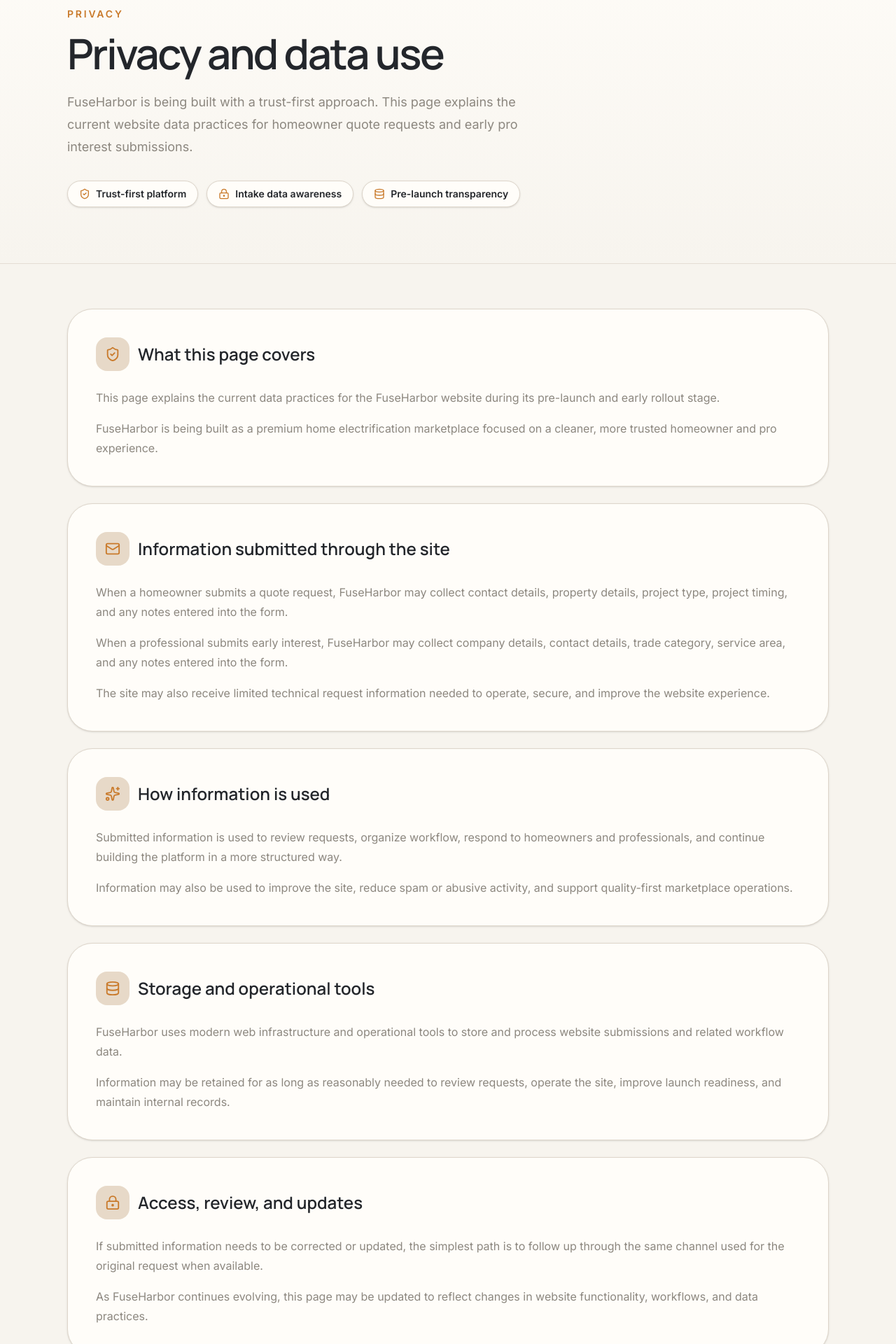
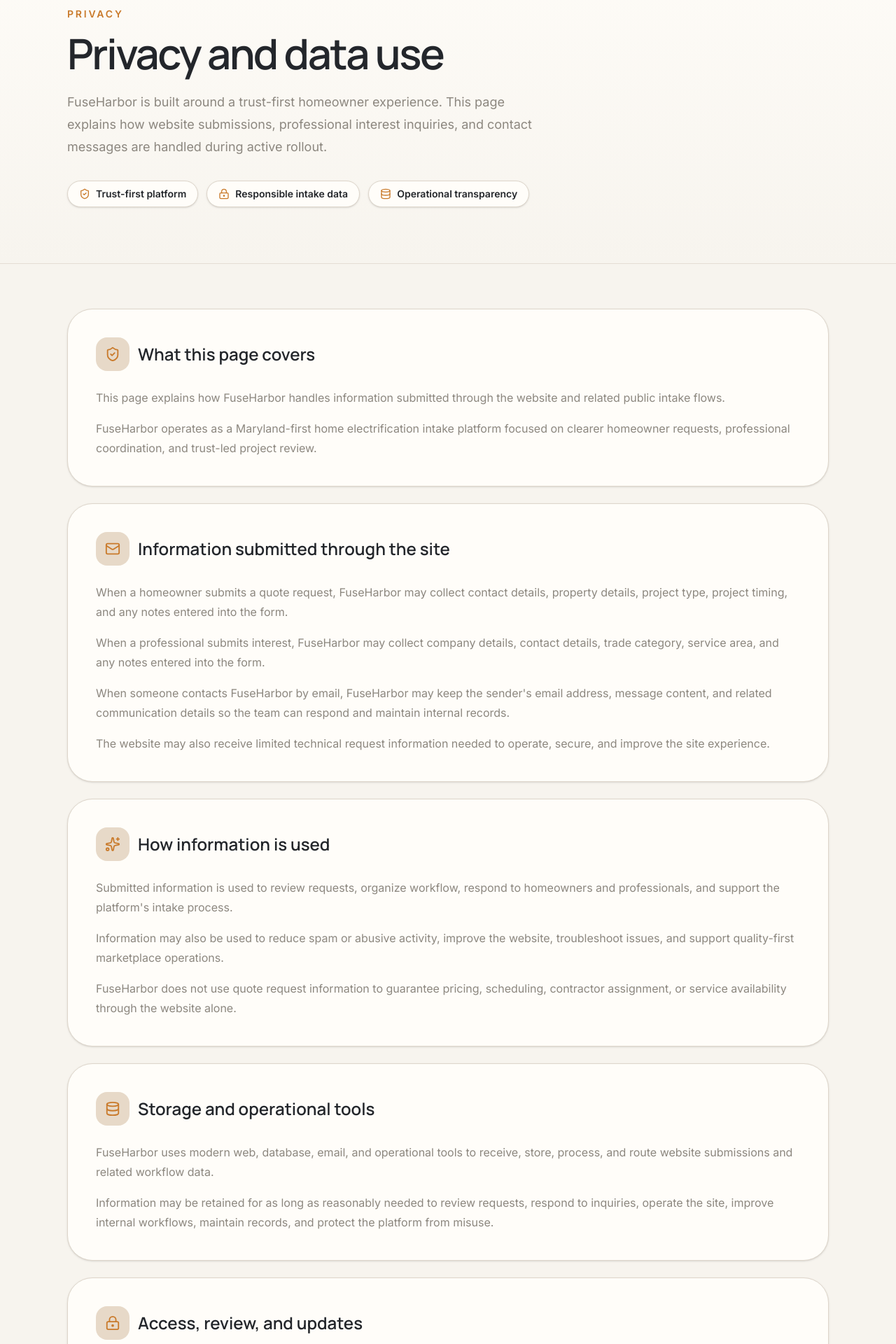
Before and after one commit to olayideibironke/fuseharbor-web, a Next.js app: page /privacy in a window 1280 px wide. Shown: the part 140-2060 px from the top of the page at 70% size. Built offline with nearby package versions, Linux system fonts and the light colour scheme; no server answers.

Commit message:
Polish FuseHarbor privacy page for active rollout

```diff
--- a/src/app/privacy/page.tsx
+++ b/src/app/privacy/page.tsx
@@ -1,4 +1,10 @@
-import { Database, LockKeyhole, Mail, ShieldCheck, Sparkles } from "lucide-react";
+import {
+  Database,
+  LockKeyhole,
+  Mail,
+  ShieldCheck,
+  Sparkles,
+} from "lucide-react";
 import { SiteFooter } from "@/components/site-footer";
 import { SiteHeader } from "@/components/site-header";
 
@@ -7,8 +13,8 @@
     title: "What this page covers",
     icon: ShieldCheck,
     body: [
-      "This page explains the current data practices for the FuseHarbor website during its pre-launch and early rollout stage.",
-      "FuseHarbor is being built as a premium home electrification marketplace focused on a cleaner, more trusted homeowner and pro experience.",
+      "This page explains how FuseHarbor handles information submitted through the website and related public intake flows.",
+      "FuseHarbor operates as a Maryland-first home electrification intake platform focused on clearer homeowner requests, professional coordination, and trust-led project review.",
     ],
   },
   {
@@ -16,32 +22,35 @@
     icon: Mail,
     body: [
       "When a homeowner submits a quote request, FuseHarbor may collect contact details, property details, project type, project timing, and any notes entered into the form.",
-      "When a professional submits early interest, FuseHarbor may collect company details, contact details, trade category, service area, and any notes entered into the form.",
-      "The site may also receive limited technical request information needed to operate, secure, and improve the website experience.",
+      "When a professional submits interest, FuseHarbor may collect company details, contact details, trade category, service area, and any notes entered into the form.",
+      "When someone contacts FuseHarbor by email, FuseHarbor may keep the sender's email address, message content, and related communication details so the team can respond and maintain internal records.",
+      "The website may also receive limited technical request information needed to operate, secure, and improve the site experience.",
     ],
   },
   {
     title: "How information is used",
     icon: Sparkles,
     body: [
-      "Submitted information is used to review requests, organize workflow, respond to homeowners and professionals, and continue building the platform in a more structured way.",
-      "Information may also be used to improve the site, reduce spam or abusive activity, and support quality-first marketplace operations.",
+      "Submitted information is used to review requests, organize workflow, respond to homeowners and professionals, and support the platform's intake process.",
+      "Information may also be used to reduce spam or abusive activity, improve the website, troubleshoot issues, and support quality-first marketplace operations.",
+      "FuseHarbor does not use quote request information to guarantee pricing, scheduling, contractor assignment, or service availability through the website alone.",
     ],
   },
   {
     title: "Storage and operational tools",
     icon: Database,
     body: [
-      "FuseHarbor uses modern web infrastructure and operational tools to store and process website submissions and related workflow data.",
-      "Information may be retained for as long as reasonably needed to review requests, operate the site, improve launch readiness, and maintain internal records.",
+      "FuseHarbor uses modern web, database, email, and operational tools to receive, store, process, and route website submissions and related workflow data.",
+      "Information may be retained for as long as reasonably needed to review requests, respond to inquiries, operate the site, improve internal workflows, maintain records, and protect the platform from misuse.",
     ],
   },
   {
     title: "Access, review, and updates",
     icon: LockKeyhole,
     body: [
-      "If submitted information needs to be corrected or updated, the simplest path is to follow up through the same channel used for the original request when available.",
-      "As FuseHarbor continues evolving, this page may be updated to reflect changes in website functionality, workflows, and data practices.",
+      "If submitted information needs to be corrected, updated, or deleted, contact FuseHarbor at support@fuseharbor.org or info@fuseharbor.org.",
+      "FuseHarbor may need to retain certain records when reasonably required for operational, security, legal, or business recordkeeping purposes.",
+      "This page may be updated as FuseHarbor's website, app, intake workflows, email routing, and operating practices continue to evolve.",
     ],
   },
 ];
@@ -62,9 +71,9 @@
             Privacy and data use
           </h1>
           <p className="mt-6 max-w-2xl text-lg leading-8 text-fh-stone">
-            FuseHarbor is being built with a trust-first approach. This page
-            explains the current website data practices for homeowner quote
-            requests and early pro interest submissions.
+            FuseHarbor is built around a trust-first homeowner experience. This
+            page explains how website submissions, professional interest
+            inquiries, and contact messages are handled during active rollout.
           </p>
 
           <div className="mt-8 flex flex-wrap gap-3">
@@ -74,11 +83,11 @@
             </div>
             <div className="inline-flex items-center gap-2 rounded-full border border-fh-linen bg-fh-white px-4 py-2 text-sm font-semibold text-fh-graphite shadow-sm">
               <LockKeyhole size={16} className="text-fh-copper" />
-              Intake data awareness
+              Responsible intake data
             </div>
             <div className="inline-flex items-center gap-2 rounded-full border border-fh-linen bg-fh-white px-4 py-2 text-sm font-semibold text-fh-graphite shadow-sm">
               <Database size={16} className="text-fh-copper" />
-              Pre-launch transparency
+              Operational transparency
             </div>
           </div>
         </div>
```
